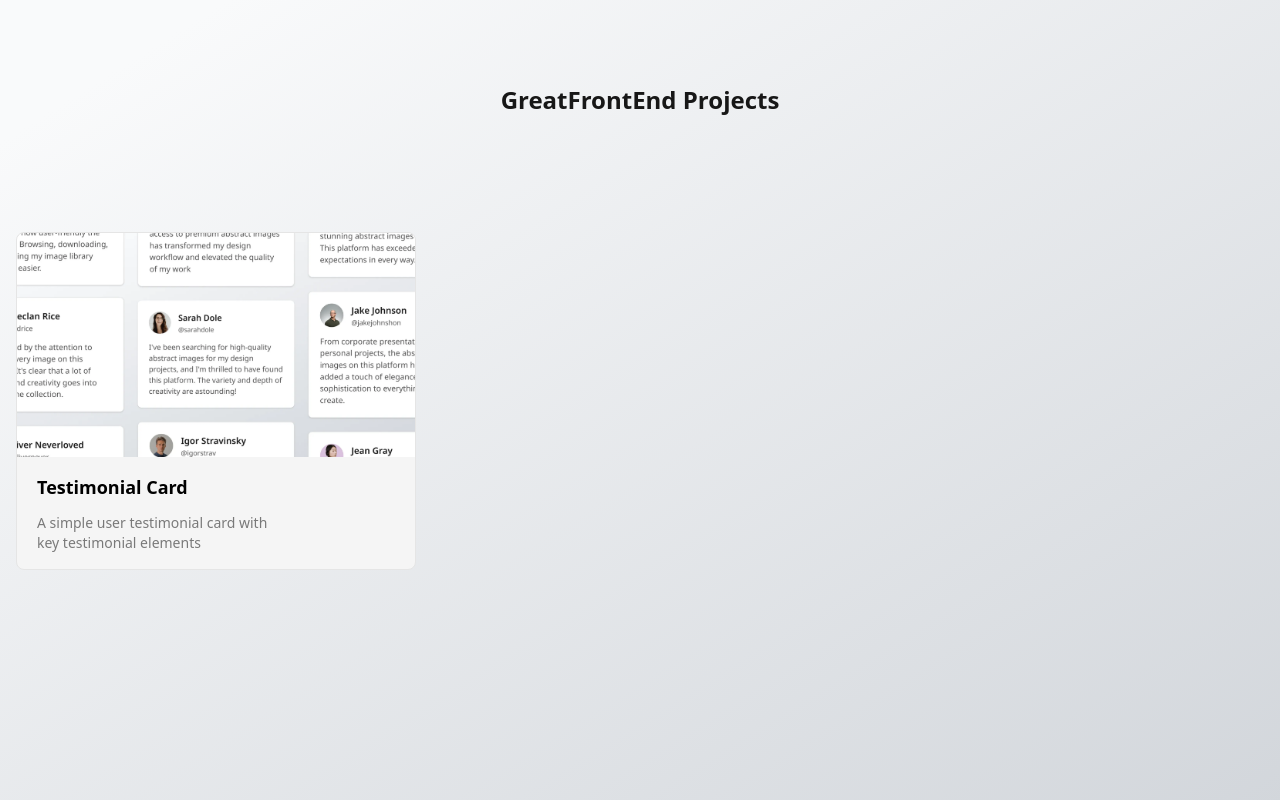
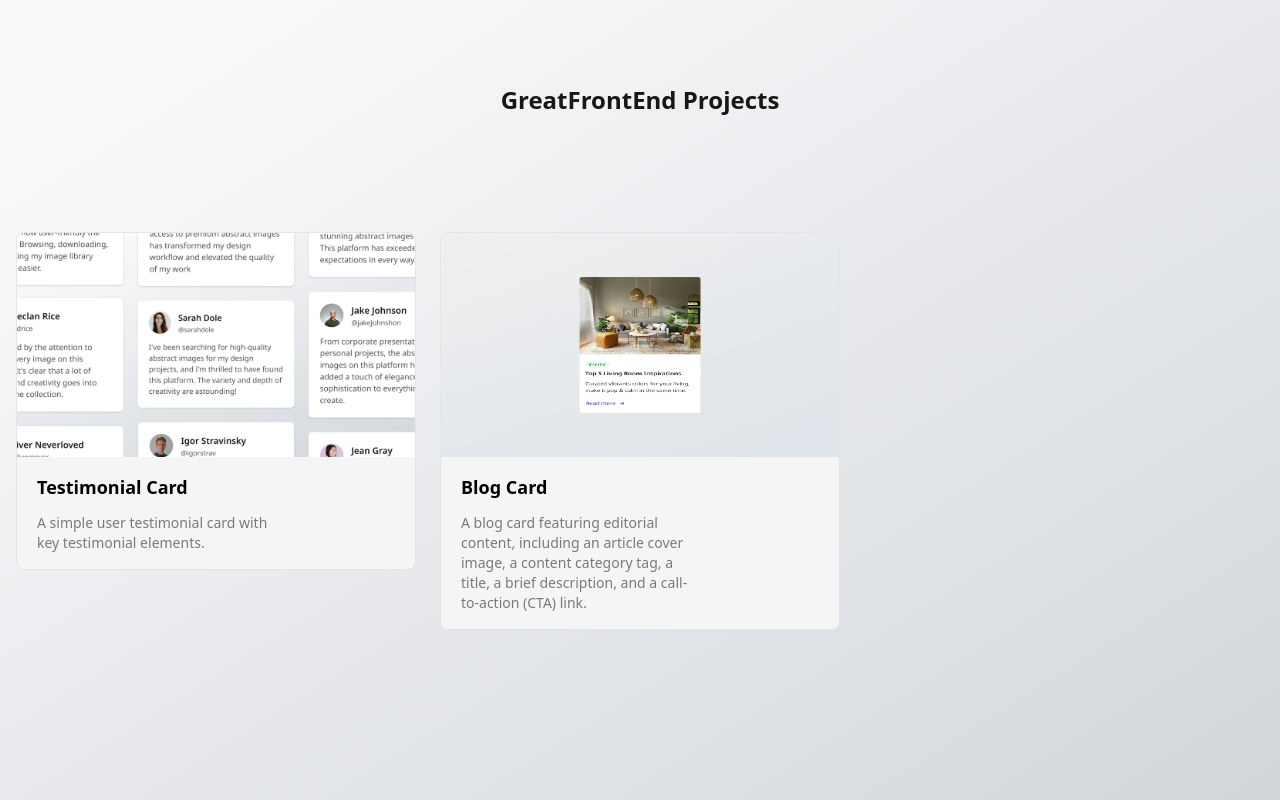
Before and after one commit to jakubjirous/great-front-end, a Next.js app: page / in a window 1280 px wide. Built offline with nearby package versions, Linux system fonts and the light colour scheme.

Commit message:
feat(projects): add blog card to main dashboard

```diff
--- a/src/data/projects.ts
+++ b/src/data/projects.ts
@@ -1,10 +1,12 @@
 import { ProjectType } from "@/components/project-card";
+import blogCard from "../../public/assets/blog-card.webp";
 import testimonialCard from "../../public/assets/testimonial-card.webp";
 
 export const projects: ProjectType[] = [
 	{
 		title: "Testimonial Card",
-		description: "A simple user testimonial card with key testimonial elements",
+		description:
+			"A simple user testimonial card with key testimonial elements.",
 		href: "/testimonial-card",
 		thumbnail: {
 			src: testimonialCard,
@@ -13,4 +15,16 @@
 			height: 1161,
 		},
 	},
+	{
+		title: "Blog Card",
+		description:
+			"A blog card featuring editorial content, including an article cover image, a content category tag, a title, a brief description, and a call-to-action (CTA) link.",
+		href: "/blog-card",
+		thumbnail: {
+			src: blogCard,
+			alt: "Blog Card",
+			width: 2250,
+			height: 1674,
+		},
+	},
 ];
```
